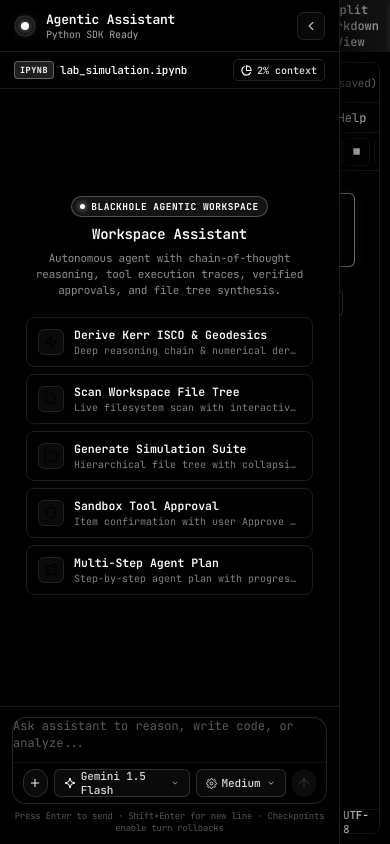
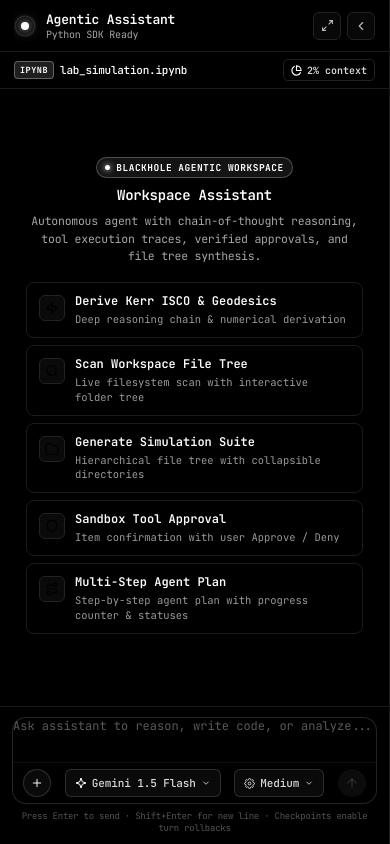
Before and after one commit to R-Mahesh-Babu-001/blackhole, a React (Vite) app in the folder frontend/: page /lab in a window 390 px wide. Built offline with nearby package versions, Linux system fonts and the light colour scheme.

Commit message:
feat(assistant): make AI assistant fully responsive with drag-resizing, width presets and wrap wrapping

```diff
--- a/frontend/src/components/AgenticAssistant/AgenticAssistant.css
+++ b/frontend/src/components/AgenticAssistant/AgenticAssistant.css
@@ -8,9 +8,10 @@
   display: flex;
   flex-direction: column;
   height: 100%;
-  width: 340px;
-  min-width: 340px;
-  max-width: 340px;
+  width: var(--assistant-width, 420px);
+  min-width: 320px;
+  max-width: 85vw;
+  box-sizing: border-box;
 
   /* Pitch black background */
   background: #000000;
@@ -18,16 +19,59 @@
   box-shadow: 10px 0 30px rgba(0, 0, 0, 0.8);
 
   z-index: 20;
-  transition: width 0.28s cubic-bezier(0.22, 1, 0.36, 1),
-              min-width 0.28s cubic-bezier(0.22, 1, 0.36, 1),
-              max-width 0.28s cubic-bezier(0.22, 1, 0.36, 1);
+  transition: width 0.24s cubic-bezier(0.22, 1, 0.36, 1),
+              min-width 0.24s cubic-bezier(0.22, 1, 0.36, 1),
+              max-width 0.24s cubic-bezier(0.22, 1, 0.36, 1);
   overflow: hidden;
 }
 
+.agentic-assistant-panel.resizing {
+  transition: none !important;
+  user-select: none !important;
+}
+
 .agentic-assistant-panel.assistant-collapsed {
-  width: 54px;
-  min-width: 54px;
-  max-width: 54px;
+  width: 54px !important;
+  min-width: 54px !important;
+  max-width: 54px !important;
+  cursor: pointer;
+}
+
+/* ==================================================
+   Draggable Resizer Divider Handle
+================================================== */
+.assistant-resizer {
+  position: absolute;
+  top: 0;
+  right: 0;
+  bottom: 0;
+  width: 6px;
+  cursor: col-resize;
+  z-index: 50;
+  background: transparent;
+  transition: background 0.18s ease;
+}
+
+.assistant-resizer::after {
+  content: "";
+  position: absolute;
+  top: 0;
+  right: 0;
+  bottom: 0;
+  width: 1px;
+  background: #1a1a1a;
+  transition: background 0.18s ease, box-shadow 0.18s ease;
+}
+
+.assistant-resizer:hover,
+.assistant-resizer.resizing {
+  background: rgba(255, 255, 255, 0.1);
+}
+
+.assistant-resizer:hover::after,
+.assistant-resizer.resizing::after {
+  background: #ffffff;
+  box-shadow: 0 0 8px rgba(255, 255, 255, 0.8);
 }
 
 /* ==================================================
@@ -124,6 +168,27 @@
 }
 
 .assistant-toggle-btn:hover {
+  background: #ffffff;
+  color: #000000;
+  border-color: #ffffff;
+}
+
+.assistant-width-toggle-btn {
+  width: 28px;
+  height: 28px;
+  display: flex;
+  align-items: center;
+  justify-content: center;
+  background: #080808;
+  border: 1px solid #222222;
+  border-radius: 6px;
+  color: rgba(255, 255, 255, 0.7);
+  cursor: pointer;
+  transition: all 0.2s ease;
+  flex-shrink: 0;
+}
+
+.assistant-width-toggle-btn:hover {
   background: #ffffff;
   color: #000000;
   border-color: #ffffff;
@@ -269,12 +334,14 @@
 }
 
 .assistant-msg-bubble {
-  max-width: 95%;
-  padding: 10px 12px;
+  max-width: 100%;
+  padding: 10px 14px;
   border-radius: 10px;
-  font-size: 12px;
-  line-height: 1.5;
+  font-size: 12.5px;
+  line-height: 1.55;
   word-break: break-word;
+  overflow-wrap: break-word;
+  box-sizing: border-box;
 }
 
 .assistant-subagent-wrapper {
@@ -728,14 +795,33 @@
   border-color: #ffffff;
 }
 
-@media (max-width: 900px) {
+@media (max-width: 768px) {
+  .agentic-assistant-panel.assistant-open {
+    position: fixed !important;
+    top: 0 !important;
+    left: 0 !important;
+    right: 0 !important;
+    bottom: 0 !important;
+    width: 100vw !important;
+    min-width: 100vw !important;
+    max-width: 100vw !important;
+    height: 100vh !important;
+    height: 100dvh !important;
+    z-index: 999 !important;
+  }
+
+  .agentic-assistant-panel.assistant-collapsed {
+    display: none !important;
+  }
+
+  .assistant-resizer {
+    display: none !important;
+  }
+}
+
+@media (min-width: 769px) and (max-width: 1024px) {
   .agentic-assistant-panel {
-    position: absolute;
-    top: 0;
-    left: 0;
-    bottom: 0;
-    height: 100%;
-    z-index: 50;
+    max-width: 60vw !important;
   }
 }
 
@@ -811,10 +897,10 @@
 
 .assistant-empty-slate p {
   margin: 0;
-  font-size: 11px;
-  color: rgba(255, 255, 255, 0.55);
-  max-width: 280px;
-  line-height: 1.45;
+  font-size: 11.5px;
+  color: rgba(255, 255, 255, 0.65);
+  max-width: 100%;
+  line-height: 1.5;
 }
 
 .empty-starter-grid {
@@ -827,9 +913,9 @@
 
 .starter-card {
   display: flex;
-  align-items: center;
+  align-items: flex-start;
   gap: 10px;
-  padding: 9px 11px;
+  padding: 10px 12px;
   background: #000000;
   border: 1px solid #1c1c1c;
   border-radius: 8px;
@@ -837,6 +923,7 @@
   cursor: pointer;
   transition: all 0.2s cubic-bezier(0.16, 1, 0.3, 1);
   width: 100%;
+  box-sizing: border-box;
 }
 
 .starter-card:hover {
@@ -856,32 +943,32 @@
   border: 1px solid #222222;
   border-radius: 6px;
   flex-shrink: 0;
+  margin-top: 2px;
 }
 
 .starter-card-body {
   display: flex;
   flex-direction: column;
-  gap: 2px;
+  gap: 3px;
   min-width: 0;
   flex: 1;
 }
 
 .starter-card-title {
-  font-size: 11.5px;
+  font-size: 12px;
   font-weight: 600;
   color: #ffffff;
-  white-space: nowrap;
-  overflow: hidden;
-  text-overflow: ellipsis;
+  white-space: normal;
+  word-break: break-word;
+  line-height: 1.35;
 }
 
 .starter-card-desc {
-  font-size: 10px;
-  color: rgba(255, 255, 255, 0.5);
-  line-height: 1.3;
-  white-space: nowrap;
-  overflow: hidden;
-  text-overflow: ellipsis;
+  font-size: 10.5px;
+  color: rgba(255, 255, 255, 0.6);
+  line-height: 1.4;
+  white-space: normal;
+  word-break: break-word;
 }
 
 .assistant-filetree-wrapper {
@@ -1073,7 +1160,9 @@
   display: flex;
   flex-direction: column;
   align-items: flex-end;
-  max-width: 95%;
+  max-width: 100%;
+  width: 100%;
+  min-width: 0;
   gap: 6px;
 }
 
@@ -1100,6 +1189,10 @@
   justify-content: space-between;
   padding: 6px 10px;
   border-top: 1px solid rgba(255, 255, 255, 0.08);
+  flex-wrap: wrap;
+  gap: 6px;
+  width: 100%;
+  box-sizing: border-box;
 }
 
 .model-selector-trigger-btn,
@@ -1120,6 +1213,12 @@
   user-select: none;
 }
 
+.model-selector-trigger-btn {
+  max-width: 170px;
+  min-width: 0;
+  overflow: hidden;
+}
+
 .model-selector-trigger-btn:hover,
 .effort-selector-trigger-btn:hover,
 .model-selector-trigger-btn.is-open,
@@ -1136,7 +1235,15 @@
   color: #ffffff;
 }
 
-.model-trigger-name,
+.model-trigger-name {
+  font-size: 11px;
+  letter-spacing: -0.1px;
+  white-space: nowrap;
+  overflow: hidden;
+  text-overflow: ellipsis;
+  max-width: 110px;
+}
+
 .effort-trigger-name {
   font-size: 11px;
   letter-spacing: -0.1px;
--- a/frontend/src/components/AgenticAssistant/AgenticAssistant.jsx
+++ b/frontend/src/components/AgenticAssistant/AgenticAssistant.jsx
@@ -91,6 +91,8 @@ import "./AgenticAssistant.css";
 
 const MODEL_CONTEXT_LIMIT = 128000;
 const MODEL_ID = "gemini-1.5-flash";
+const DEFAULT_PANEL_WIDTH = 420;
+const PRESET_PANEL_WIDTHS = [360, 440, 620, 820];
 
 export default function AgenticAssistant({
   activeFileType,
@@ -101,6 +103,61 @@ export default function AgenticAssistant({
   isOpen,
   onToggle,
 }) {
+  const [panelWidth, setPanelWidth] = useState(() => {
+    if (typeof window === "undefined") return DEFAULT_PANEL_WIDTH;
+    try {
+      const saved = localStorage.getItem("blackhole_assistant_width");
+      const num = Number(saved);
+      return num && num >= 300 && num <= 1200 ? num : DEFAULT_PANEL_WIDTH;
+    } catch {
+      return DEFAULT_PANEL_WIDTH;
+    }
+  });
+  const [isResizing, setIsResizing] = useState(false);
+
+  const handleMouseDownResizer = (e) => {
+    e.preventDefault();
+    setIsResizing(true);
+  };
+
+  useEffect(() => {
+    if (!isResizing) return;
+
+    const handleMouseMove = (e) => {
+      const maxAllowed = Math.max(340, window.innerWidth - 240);
+      const newWidth = Math.min(Math.max(300, e.clientX), maxAllowed);
+      setPanelWidth(newWidth);
+      try {
+        localStorage.setItem("blackhole_assistant_width", String(Math.round(newWidth)));
+      } catch {
+        // ignore
+      }
+    };
+
+    const handleMouseUp = () => {
+      setIsResizing(false);
+    };
+
+    window.addEventListener("mousemove", handleMouseMove);
+    window.addEventListener("mouseup", handleMouseUp);
+    return () => {
+      window.removeEventListener("mousemove", handleMouseMove);
+      window.removeEventListener("mouseup", handleMouseUp);
+    };
+  }, [isResizing]);
+
+  const handleCycleWidth = () => {
+    const currentIdx = PRESET_PANEL_WIDTHS.findIndex((w) => Math.abs(w - panelWidth) < 40);
+    const nextIdx = currentIdx === -1 ? 1 : (currentIdx + 1) % PRESET_PANEL_WIDTHS.length;
+    const nextWidth = PRESET_PANEL_WIDTHS[nextIdx];
+    setPanelWidth(nextWidth);
+    try {
+      localStorage.setItem("blackhole_assistant_width", String(nextWidth));
+    } catch {
+      // ignore
+    }
+  };
+
   const [inputMessage, setInputMessage] = useState("");
   const [attachedFiles, setAttachedFiles] = useState([]);
   const [selectedAttachment, setSelectedAttachment] = useState(null);
@@ -719,7 +776,22 @@ export default function AgenticAssistant({
 
   return (
     <aside
-      className={`agentic-assistant-panel ${isOpen ? "assistant-open" : "assistant-collapsed"}`}
+      className={`agentic-assistant-panel ${isOpen ? "assistant-open" : "assistant-collapsed"} ${isResizing ? "resizing" : ""}`}
+      style={
+        isOpen
+          ? {
+              "--assistant-width": `${panelWidth}px`,
+              width: `${panelWidth}px`,
+              minWidth: `${panelWidth}px`,
+              maxWidth: `${panelWidth}px`,
+            }
+          : undefined
+      }
+      onClick={(e) => {
+        if (!isOpen && onToggle && (e.target === e.currentTarget || e.target.closest(".assistant-brand"))) {
+          onToggle();
+        }
+      }}
       aria-label="Agentic Workspace Assistant"
     >
       {/* Panel Header */}
@@ -742,6 +814,23 @@ export default function AgenticAssistant({
         </div>
 
         <div className="assistant-header-controls">
+          {isOpen && (
+            <button
+              type="button"
+              className="assistant-width-toggle-btn"
+              onClick={handleCycleWidth}
+              title={`Cycle width (${Math.round(panelWidth)}px) - Compact / Standard / Wide / Max`}
+              aria-label="Cycle assistant width"
+            >
+              <svg viewBox="0 0 24 24" width="13" height="13" fill="none" stroke="currentColor" strokeWidth="2">
+                <polyline points="15 3 21 3 21 9" />
+                <polyline points="9 21 3 21 3 15" />
+                <line x1="21" y1="3" x2="14" y2="10" />
+                <line x1="3" y1="21" x2="10" y2="14" />
+              </svg>
+            </button>
+          )}
+
           <button
             type="button"
             className="assistant-toggle-btn"
@@ -1555,6 +1644,24 @@ export default function AgenticAssistant({
           )}
         </>
       )}
+
+      {isOpen && (
+        <div
+          className={`assistant-resizer ${isResizing ? "resizing" : ""}`}
+          onMouseDown={handleMouseDownResizer}
+          onDoubleClick={() => {
+            setPanelWidth(DEFAULT_PANEL_WIDTH);
+            try {
+              localStorage.setItem("blackhole_assistant_width", String(DEFAULT_PANEL_WIDTH));
+            } catch {
+              // ignore
+            }
+          }}
+          title="Drag to resize assistant panel (Double-click to reset to default)"
+          role="separator"
+          aria-orientation="vertical"
+        />
+      )}
     </aside>
   );
 }
--- a/frontend/src/components/DocumentWorkspace/DocumentWorkspace.css
+++ b/frontend/src/components/DocumentWorkspace/DocumentWorkspace.css
@@ -212,7 +212,8 @@
 }
 
 .upload-trigger-btn,
-.import-trigger-btn {
+.import-trigger-btn,
+.assistant-reopen-btn {
   color: #ffffff;
   background: #121212;
   border: 1px solid #222230;
--- a/frontend/src/components/ui/MessageScroller.css
+++ b/frontend/src/components/ui/MessageScroller.css
@@ -12,6 +12,7 @@
   flex-direction: column;
   overflow: hidden;
   min-height: 0;
+  min-width: 0;
   flex: 1;
 }
 
@@ -24,6 +25,7 @@
   scroll-behavior: smooth;
   position: relative;
   background: #000000;
+  min-width: 0;
 }
 
 .ui-message-scroller-viewport::-webkit-scrollbar {
@@ -46,10 +48,13 @@
   padding: 14px;
   gap: 12px;
   box-sizing: border-box;
+  min-width: 0;
+  width: 100%;
 }
 
 .ui-message-scroller-item {
   width: 100%;
+  min-width: 0;
   box-sizing: border-box;
 }
 
--- a/frontend/src/components/ui/PromptInput.css
+++ b/frontend/src/components/ui/PromptInput.css
@@ -95,6 +95,8 @@
   border-top: 1px solid rgba(255, 255, 255, 0.06);
   width: 100%;
   box-sizing: border-box;
+  flex-wrap: wrap;
+  min-width: 0;
 }
 
 /* Rounded-full utility */
--- a/frontend/src/components/ui/Sources.css
+++ b/frontend/src/components/ui/Sources.css
@@ -136,9 +136,9 @@
   font-weight: 600;
   color: #ffffff;
   line-height: 1.35;
-  white-space: nowrap;
-  overflow: hidden;
-  text-overflow: ellipsis;
+  white-space: normal;
+  word-break: break-word;
+  overflow-wrap: break-word;
 }
 
 .source-snippet {
```
Also changed, not shown: frontend/src/components/DocumentWorkspace/DocumentWorkspace.jsx (+14 -0 lines), frontend/src/components/ui/CodeBlock.css (+8 -1 lines), frontend/src/components/ui/Message.css (+8 -1 lines), frontend/src/components/ui/Plan.css (+24 -2 lines), frontend/src/components/ui/Trace.css (+18 -9 lines).
